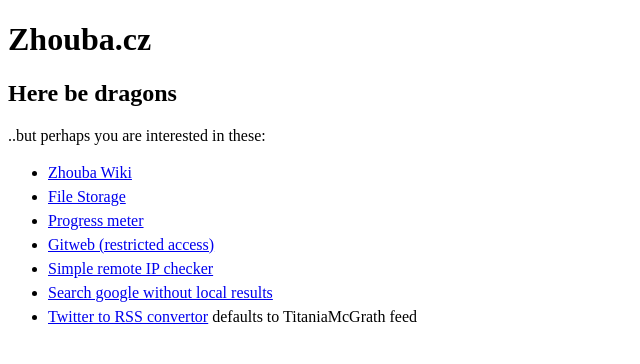
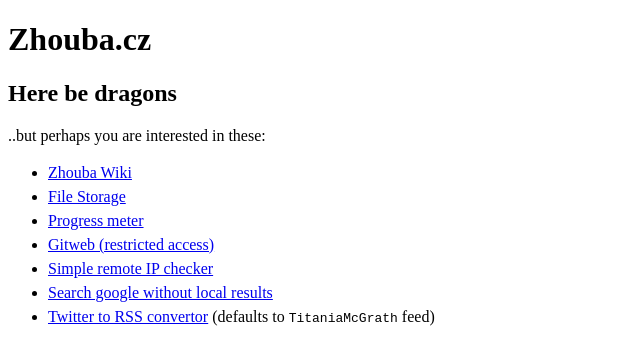
Before and after one commit to helvete/zhouba_home, a plain HTML site: page index.html in a window 1280 px wide. Shown: the full height of the page, 0-640 px from the left. Drawn offline with Linux system fonts and the light colour scheme.

Commit message:
Minor formatting improvement

```diff
--- a/index.html
+++ b/index.html
@@ -36,7 +36,7 @@
 				<a href='https://g.zhouba.cz'>Search google without local results</a>
 			</li>
 			<li>
-				<a href='/twitter_user_to_rss/?user=TitaniaMcGrath'>Twitter to RSS convertor</a> defaults to TitaniaMcGrath feed
+				<a href='/twitter_user_to_rss/?user=TitaniaMcGrath'>Twitter to RSS convertor</a> (defaults to <code>TitaniaMcGrath</code> feed)
 			</li>
 		</ul>
 	</div>
```
